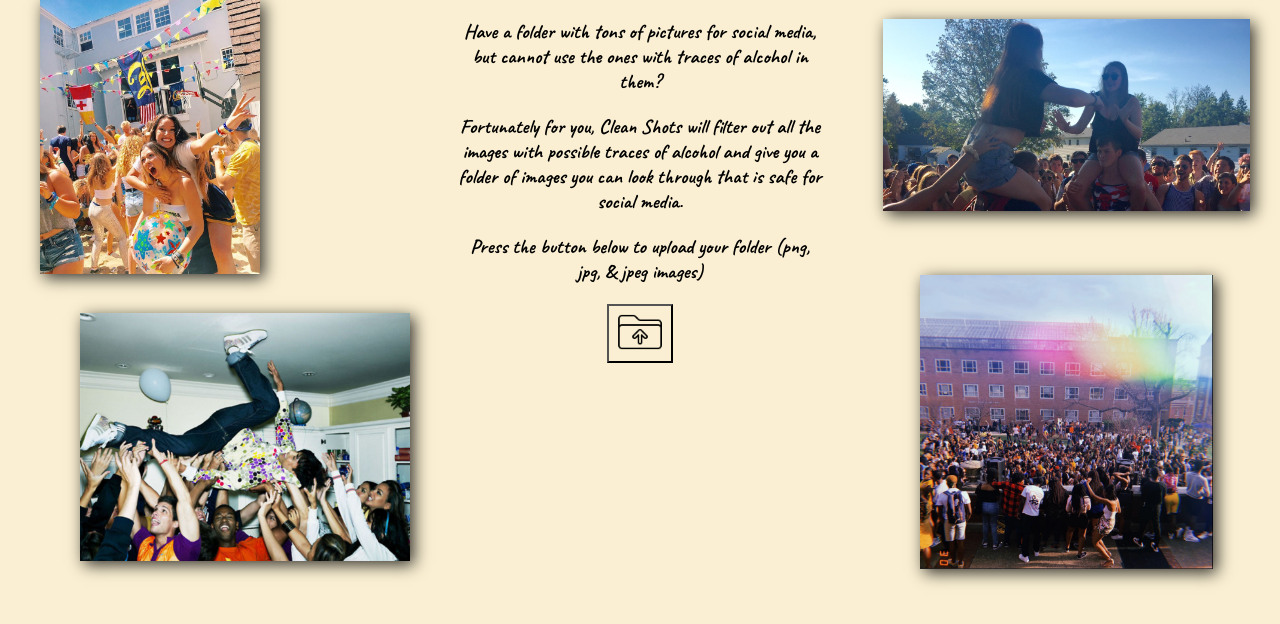
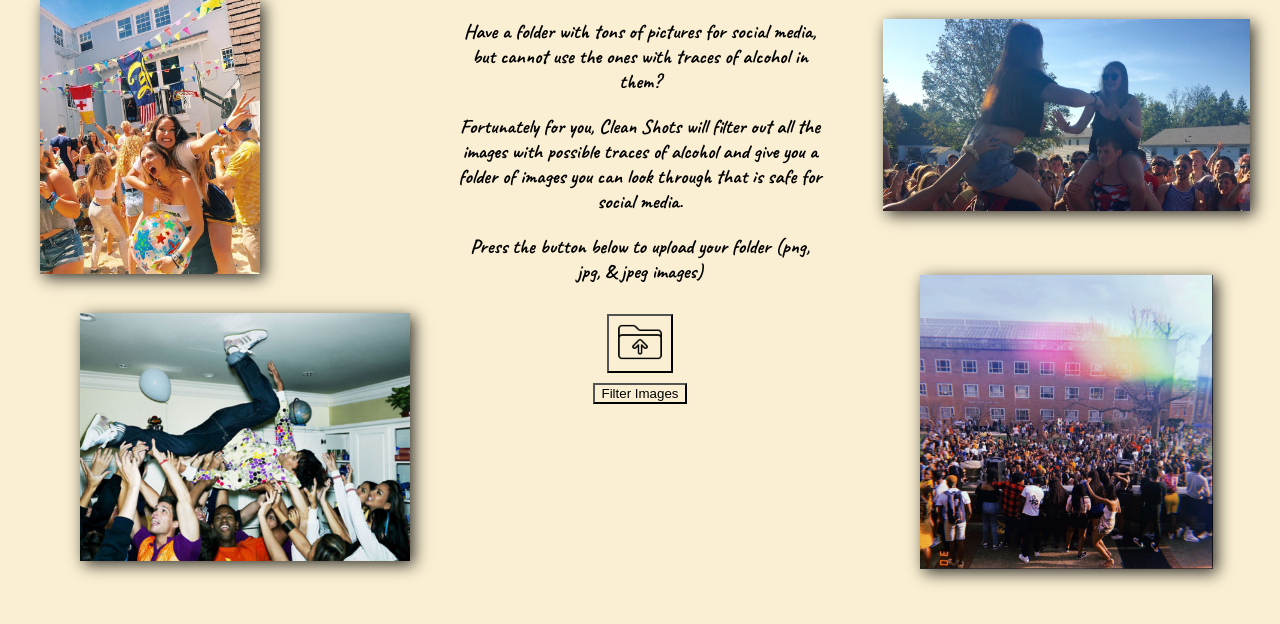
Before and after one commit to chrislqiu/ImgFilter, a Flask app: page / in a window 1280 px wide. Shown: the part 101-725 px from the top of the page. Run offline with Flask 3, Linux system fonts and the light colour scheme.

Commit message:
need to fix POST and fetch req

```diff
--- a/app.py
+++ b/app.py
@@ -1,41 +1,75 @@
-import warnings
-from flask import Flask, request, jsonify, send_from_directory, render_template
+import os
+import zipfile
 import tensorflow as tf
-import os
-
-warnings.filterwarnings("ignore", category=UserWarning, module='urllib3')
+from flask import Flask, request, jsonify, send_file, render_template
+from werkzeug.utils import secure_filename
 
 app = Flask(__name__, static_folder='static', template_folder='template')
+UPLOAD_FOLDER = 'uploads'
+FILTERED_FOLDER = 'filtered'
+app.config['UPLOAD_FOLDER'] = UPLOAD_FOLDER
+app.config['FILTERED_FOLDER'] = FILTERED_FOLDER
 
-# Load the model
+# Load your pre-trained model
 model = tf.keras.models.load_model('models/model.keras')
 
-# Serve the HTML file
+def allowed_file(filename):
+    ALLOWED_EXTENSIONS = {'png', 'jpg', 'jpeg'}
+    return '.' in filename and filename.rsplit('.', 1)[1].lower() in ALLOWED_EXTENSIONS
+
+def filter_image(file_path):
+    img = tf.keras.preprocessing.image.load_img(file_path, target_size=(416, 416))
+    img_array = tf.keras.preprocessing.image.img_to_array(img)
+    img_array = tf.expand_dims(img_array, 0)
+    predictions = model.predict(img_array)
+    score = predictions[0][0]
+    return score < 0.5
+
 @app.route('/')
 def home():
     return render_template('upload.html')
 
-@app.route('/predict', methods=['POST'])
-def predict():
-    # Ensure an image file is provided
-    if 'file' not in request.files:
-        return jsonify({"error": "No file part in the request"}), 400
+@app.route('/filter', methods=['POST'])
+def filter_images():
+    if 'files' not in request.files:
+        return jsonify({"error": "No files part in the request"}), 400
 
-    file = request.files['file']
-    if file.filename == '':
-        return jsonify({"error": "No selected file"}), 400
+    files = request.files.getlist('files')
+    if not files:
+        return jsonify({"error": "No selected files"}), 400
 
-    # Preprocess the image
-    img = tf.keras.preprocessing.image.load_img(file, target_size=(416, 416))
-    img_array = tf.keras.preprocessing.image.img_to_array(img)
-    img_array = tf.expand_dims(img_array, 0)  # Create a batch
+    filtered_images = []
+    os.makedirs(app.config['UPLOAD_FOLDER'], exist_ok=True)
+    os.makedirs(app.config['FILTERED_FOLDER'], exist_ok=True)
 
-    # Predict using the model
-    predictions = model.predict(img_array)
-    score = predictions[0][0]
+    for file in files:
+        if file and allowed_file(file.filename):
+            filename = secure_filename(file.filename)
+            file_path = os.path.join(app.config['UPLOAD_FOLDER'], filename)
+            file.save(file_path)
 
-    # Return the result
-    return jsonify({"score": float(score)})
+            if filter_image(file_path):
+                filtered_path = os.path.join(app.config['FILTERED_FOLDER'], filename)
+                os.rename(file_path, filtered_path)
+                filtered_images.append(filtered_path)
+            else:
+                os.remove(file_path)
+
+    if not filtered_images:
+        return jsonify({"error": "No images passed the filtering"}), 400
+
+    zip_filename = "filtered_images.zip"
+    zip_path = os.path.join(app.config['FILTERED_FOLDER'], zip_filename)
+
+    with zipfile.ZipFile(zip_path, 'w') as zipf:
+        for image in filtered_images:
+            zipf.write(image, os.path.basename(image))
+
+    return jsonify({"download_url": f"/download/{zip_filename}"}), 200
+
+@app.route('/download/<filename>', methods=['GET'])
+def download_file(filename):
+    return send_file(os.path.join(app.config['FILTERED_FOLDER'], filename), as_attachment=True)
 
 if __name__ == '__main__':
     app.run(debug=True)
--- a/static/styles.css
+++ b/static/styles.css
@@ -82,4 +82,5 @@
 }
 .button {
     background-color: #ffffff00;
+    margin-top: 10px;
 }
--- a/template/upload.html
+++ b/template/upload.html
@@ -27,32 +27,62 @@
             <p class="caveat-font">Fortunately for you, Clean Shots will filter out all the images with possible traces of alcohol and give you a folder of images you can look through that is safe for social media. </p>
             <p class="caveat-font">Press the button below to upload your folder (png, jpg, & jpeg images)</p>
             <form id="uploadForm">
-                <input type="file" id="fileInput" name="file" style="display: none;" accept="image/*">
+                <input type="file" id="fileInput" name="file" style="display: none;" webkitdirectory mozdirectory multiple>
 
                 <button class="button" type="button" id="uploadButton">
                     <img src="/static/upload.png" alt="uploadButton" style="width: 50px; height: 50px;">
                 </button>
             </form>
-
-            <script>
-                document.getElementById('uploadButton').addEventListener('click', function() {
-                    document.getElementById('fileInput').click();
-                });
-
-                document.getElementById('fileInput').addEventListener('change', function(event) {
-                    const file = event.target.files[0];
-                    if (file) {
-                        // Handle the file upload process
-                        console.log('Selected file:', file);
-                        // You can add more code here to handle the file upload
-                    }
-                });
-            </script>
+            <button class="button" type="button" id="filterButton">Filter Images</button>
+            <div id="result"></div>
         </div>
         <div class="column3">
             <img class="img4_style" src="/static/rectangle2.jpeg" alt="square" width="100%">
             <img class="img3_style" src="/static/square.png" alt="square" width="80%">
         </div>
     </div>
+    <script>
+        document.getElementById('uploadButton').addEventListener('click', function() {
+            console.log('Upload button clicked');
+            document.getElementById('fileInput').click();
+        });
+
+        document.getElementById('fileInput').addEventListener('change', function(event) {
+            console.log('Files selected:', event.target.files);
+            const files = event.target.files;
+            if (files.length) {
+                console.log('Selected files:', files);
+            }
+        });
+
+        document.getElementById('filterButton').addEventListener('click', async function() {
+            console.log('Filter button clicked');
+            const fileInput = document.getElementById('fileInput');
+            const formData = new FormData();
+            for (const file of fileInput.files) {
+                formData.append('files', file);
+            }
+
+            try {
+                const response = await fetch('/filter', {
+                    method: 'POST',
+                    body: formData
+                });
+
+                if (!response.ok) {
+                    throw new Error('Network response was not ok');
+                }
+
+                const result = await response.json();
+                const downloadLink = document.createElement('a');
+                downloadLink.href = result.download_url;
+                downloadLink.textContent = 'Download Filtered Images';
+                document.getElementById('result').appendChild(downloadLink);
+            } catch (error) {
+                console.error('There was a problem with the fetch operation:', error);
+                document.getElementById('result').innerText = 'Error: Could not filter images';
+            }
+        });
+    </script>
 </body>
 </html>
```
